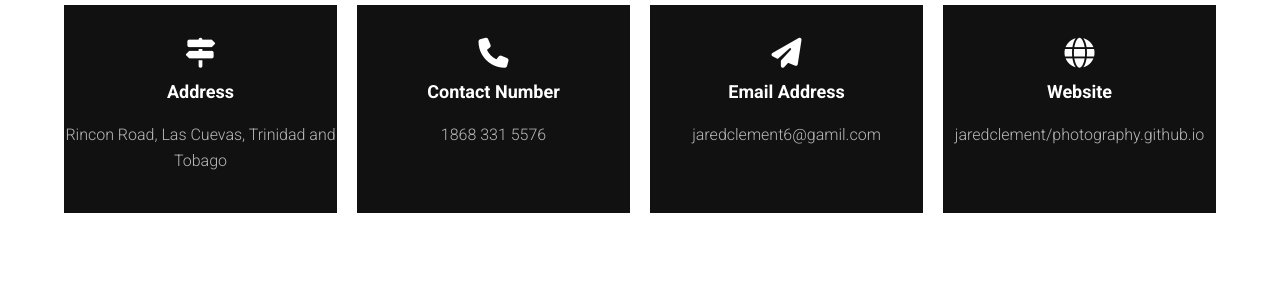
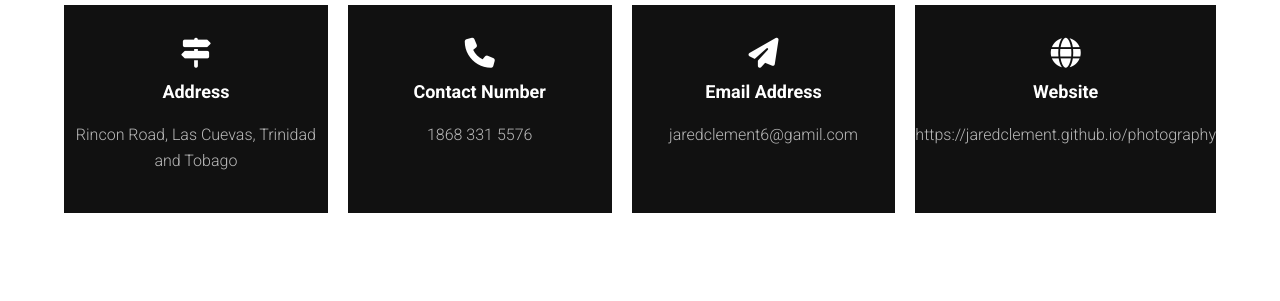
Before and after one commit to jaredclement/photography, a plain HTML site: page contact.html in a window 1280 px wide. Shown: the part 960-1261 px from the top of the page. Drawn offline with Linux system fonts and the light colour scheme.

Commit message:
Update contact.html

```diff
--- a/contact.html
+++ b/contact.html
@@ -95,7 +95,7 @@
                             <i class = "fas fa-globe"></i>
                         </span>
                         <span>Website</span>
-                        <p>jaredclement/photography.github.io</p>
+                        <p>https://jaredclement.github.io/photography</p>
                     </div>
                 </div>
 
```
